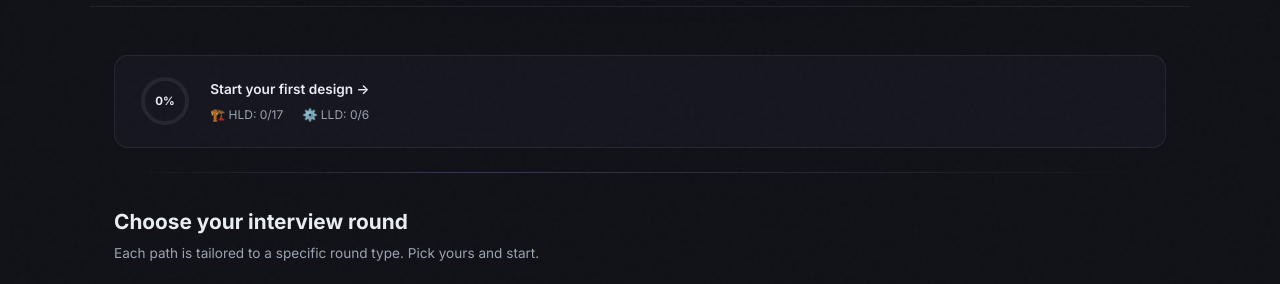
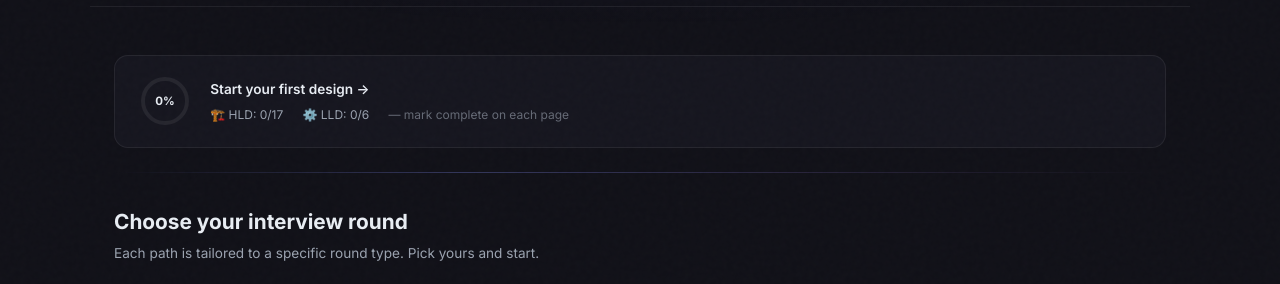
Before and after one commit to iluzn/HLD-Designs, a Jekyll site: the page built from index.html, in a window 1280 px wide and 900 px high, scrolled down 533 px. Shown: the part 153-437 px from the top of the window. Built offline with Jekyll 4.4.1, drawn with Linux system fonts in a browser that asks for light colours.

Commit message:
Add explainer hint to progress bar: mark complete on each page

```diff
--- a/index.html
+++ b/index.html
@@ -257,6 +257,7 @@ description: "Free interview prep: HLD system design, LLD machine coding, and DS
             <div style="display:flex;gap:1.2rem;font-size:0.75rem;color:var(--text-muted);">
                 <span id="gp-hld">🏗️ HLD: 0/17</span>
                 <span id="gp-lld">⚙️ LLD: 0/6</span>
+                <span style="opacity:0.6;">— mark complete on each page</span>
             </div>
         </div>
     </div>
```
